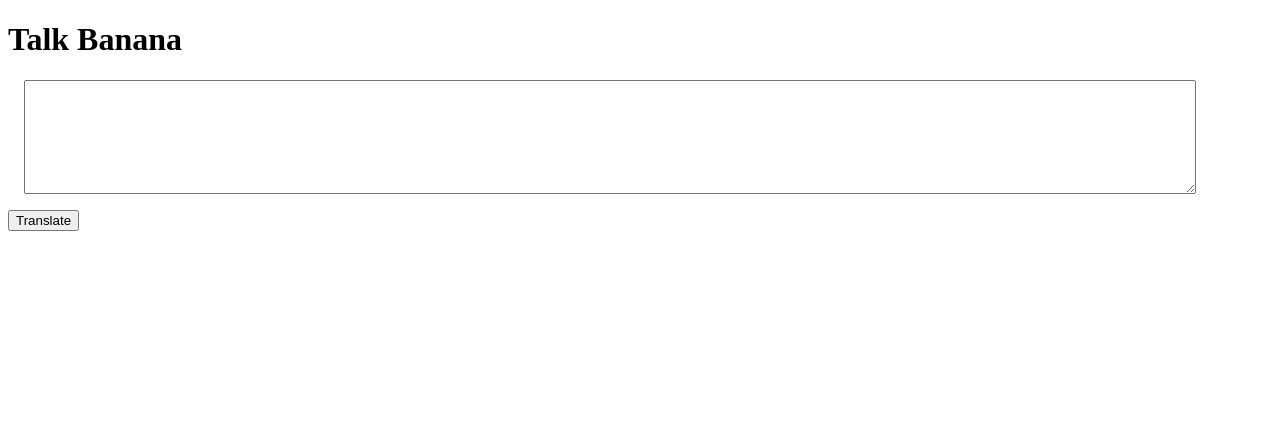
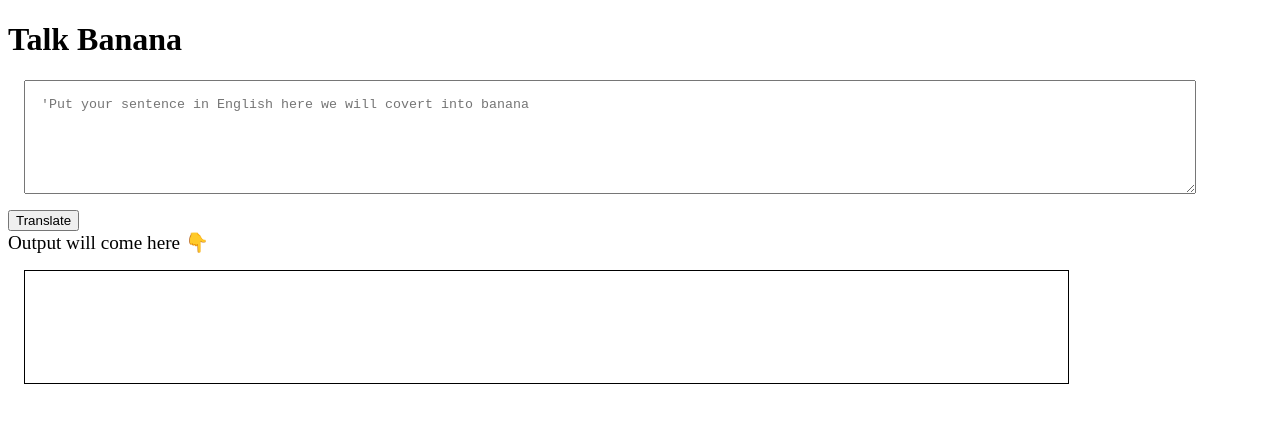
Before and after one commit to Surbh77/Mark_06_Banana_talk, a plain HTML site: page index.html in a window 1280 px wide. Drawn offline with Linux system fonts and the light colour scheme.

Commit message:
Ex6 complete

```diff
--- a/app.js
+++ b/app.js
@@ -9,12 +9,16 @@
 // alert(welcomemessage)
 var btntranslate=document.querySelector('#btn-translate')
 var txtinput=document.querySelector('#txt-input');
-console.log(txtinput)
-// console.log(btntranslate)
+var outputdiv=document.querySelector('#output');
+// outputdiv.innerText="Saurabh Shinde"
+
+console.log(outputdiv)
+
 
 function clickhandler(){
     console.log('Clicked!')
     console.log("Input:- "+txtinput.value)
+    outputdiv.innerText='ajsjsjsjsjsj   '+txtinput.value
 }
 
 btntranslate.addEventListener('click',clickhandler)
--- a/index.html
+++ b/index.html
@@ -13,14 +13,22 @@
             margin: 1rem;
             padding: 1rem;
         }
+
+        #output{
+            border: 1px solid black;
+            height: 10vh;
+            width: 80%;
+            margin: 1rem;
+            padding: 1rem;
+        }
     </style>
 </head>
 <body>
     <h1>Talk Banana</h1>
-    <textarea
-    id="txt-input" placeholder="'Put your sentence in English here we will covert into banana">
-    </textarea>
+    <textarea id="txt-input" placeholder="'Put your sentence in English here we will covert into banana"></textarea>
     <button id="btn-translate">Translate</button>
+    <div style="font-size: larger;">Output will come here 👇</div>
+    <div id="output"></div>
     <script src="app.js" type="text/javascript"></script>
 
 </body>
```
